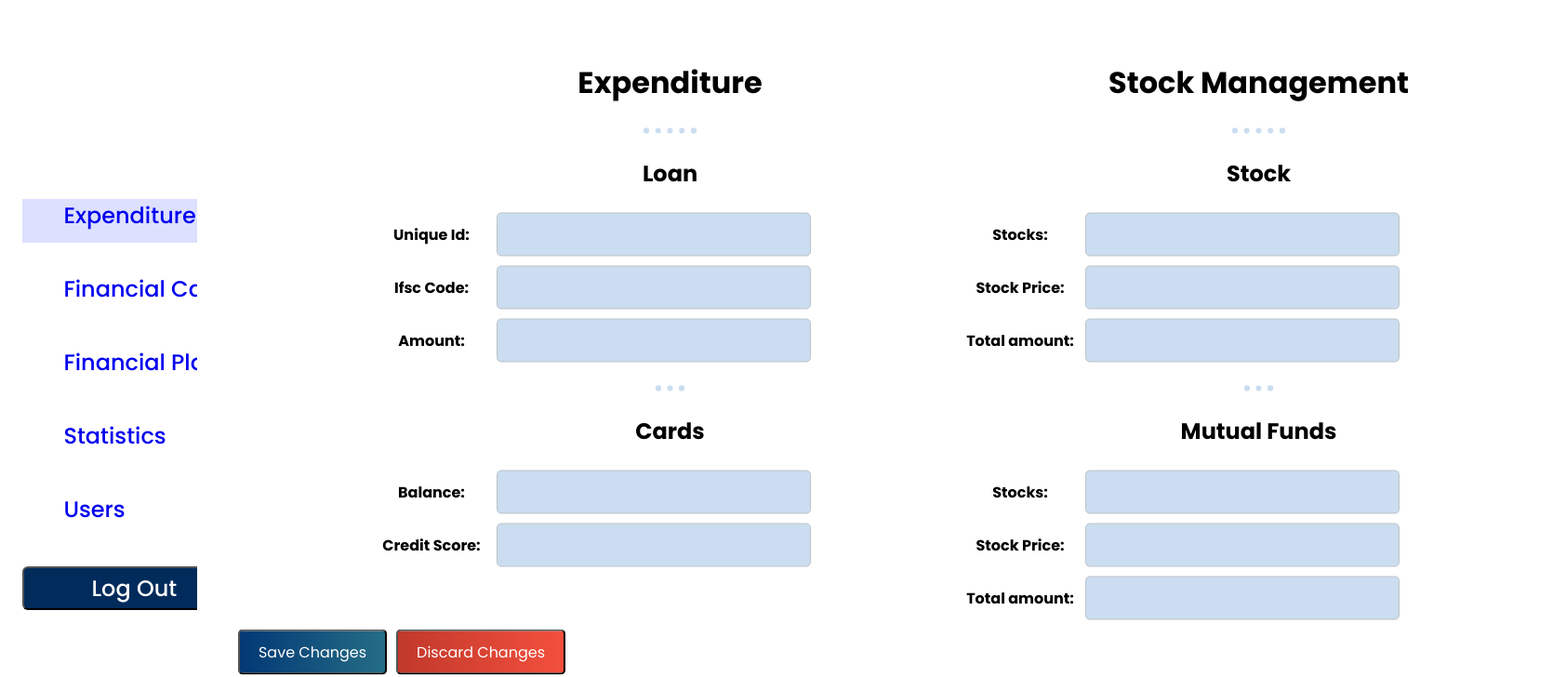
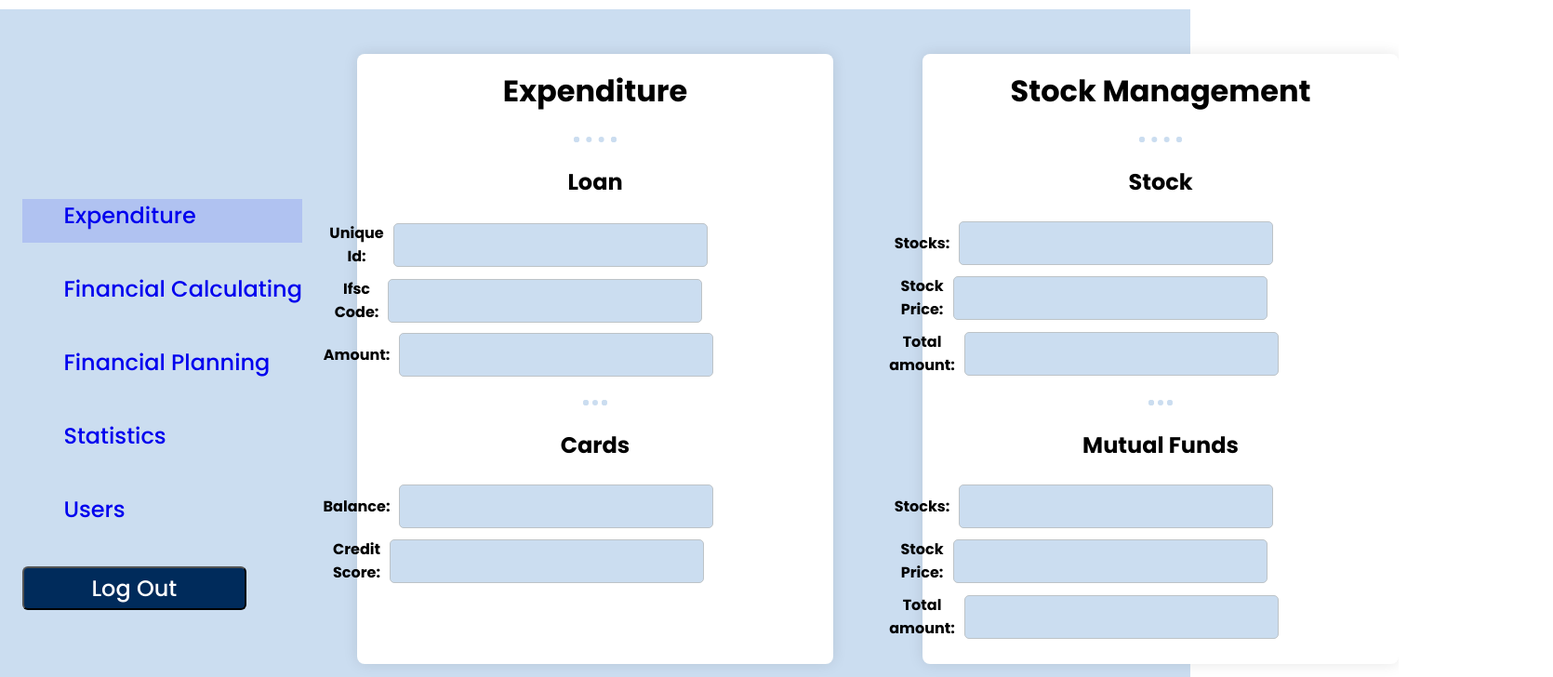
Before and after one commit to murlipatel1/gfg_cloudhackethon, a React (Create React App) app in the folder client_react/: page /expendeture in a window 1280 px wide. Shown: the top 728 px of the page at 93% size, 1670 px wide, since content can reach past the window. Built offline with nearby package versions, Linux system fonts and the light colour scheme; some icons are missing.

Commit message:
css back colour done

```diff
--- a/client_react/src/components/Expendeture/Expendeture.jsx
+++ b/client_react/src/components/Expendeture/Expendeture.jsx
@@ -7,10 +7,10 @@ const Expendeture = () => {
       <SideBar active={"expendeture"} />
       <div className="container-exp">
         <div className="containere">
-          <div className="ajubaju">
-            <div className="">
+          <div className="ajubaju3">
+            <div className="expendeturecontainer">
               <h1>Expenditure</h1>
-              <hr className="myhr" />
+              <hr className="myhr"/>
               <div>
                 <h2>Loan</h2>
                 <br />
@@ -44,7 +44,7 @@ const Expendeture = () => {
                 </div>
               </div>
             </div>
-            <div className="">
+            <div className="expendeturecontainer">
               <h1>Stock Management</h1>
 
               <hr className="myhr" />
@@ -83,7 +83,7 @@ const Expendeture = () => {
               </div>
             </div>
           </div>
-          <div className="sub-container">
+          <div className="sub-container buttonalignment">
             <button className="change-password">Save Changes</button>
             <button className="delete-account">Discard Changes</button>
           </div>
--- a/client_react/src/components/Expendeture/expendeture.css
+++ b/client_react/src/components/Expendeture/expendeture.css
@@ -8,33 +8,58 @@
 
 .body2e {
   /* min-height: 80vh; */
+  width: 0;
+  height: 0;
   margin: 0;
   box-sizing: border-box;
   padding: 0;
   font-family: "Poppins", sans-serif;
+  /* box-shadow: 0 0 20px rgba(0, 0, 0, 0.1); */
+  background-color: rgb(172, 41, 41);
+
+}
+.container-exp{
+
   background-color: #cbddf0;
-  box-shadow: 0 0 20px rgba(0, 0, 0, 0.1);
 }
 
 .containere {
-  width: 80%;
-  max-width: 600px;
+  /* width: max-content; */
+  /* width: 80%; */
+  /* max-width: 600px; */
   /* height: 600px; */
   /* padding: 20px; */
-  background-color: #fff;
-  border-radius: 10px;
+  /* background-color: #b73333; */
+  /* border-radius: 10px; */
   /* box-shadow: 0 0 20px rgba(0, 0, 0, 0.1); */
   text-align: center;
-  position: absolute;
-  top: 50%;
-  left: 40%;
-  transform: translate(-50%, -50%);
+  top: 45%;
+  left: 55%;
+  /* transform: translate(-50%, -50%); */
   /* scroll-behavior: smooth; */
   /* overflow-y: scroll; */
 }
 
+.ajubaju3 {
+  margin-left: 20rem;
+  display: flex;
+  flex-direction: row;
+}
+
+.expendeturecontainer{
+  background-color: #fff;
+  padding: 1rem;
+  box-shadow: 0 0 1rem rgba(0, 0, 0, 0.1);
+  border-radius: 0.5rem;
+  width: 30rem;
+  margin-left: 4rem;
+  margin-right: 2rem;
+  margin-bottom: 3rem;
+  margin-top: 3rem;
+
+}
 .top1 {
-  margin-top: 32rem;
+  margin-top: 30rem;
 }
 
 .myhr {
@@ -51,6 +76,7 @@
   width: 3%;
   margin: 25px auto;
 }
+
 .sub-container {
   margin-right: 10rem;
   margin-bottom: 10px;
@@ -84,6 +110,10 @@ button {
   border-radius: 5px;
   cursor: pointer;
   font-size: 1rem;
+}
+
+.buttonalignment{
+  margin-left: 25rem;
 }
 
 @media only screen and (max-width: 480px) {
--- a/client_react/src/components/Finance Planning/Plan.jsx
+++ b/client_react/src/components/Finance Planning/Plan.jsx
@@ -8,7 +8,7 @@ const Plan = () => {
       <SideBar active={"plan"} />
       <div className="body2p html1">
         <div className="containerp">
-          <div className="ajubaju top2">
+          <div className="ajubaju2 top2">
             <div className="calculatorp">
               <h2>🏍️Two-Wheeler</h2>
               <form>
@@ -46,7 +46,7 @@ const Plan = () => {
               </form>
             </div>
           </div>
-          <div className="ajubaju top2">
+          <div className="ajubaju2 top2">
             <div className="calculatorp hhome">
               <h2>🏠Home</h2>
               <form>
--- a/client_react/src/components/Finance Planning/plan.css
+++ b/client_react/src/components/Finance Planning/plan.css
@@ -32,6 +32,7 @@
   justify-content: center;
   align-items: center;
   max-height: auto;
+
   /* margin-top: 5rem; */
 }
 
@@ -41,8 +42,14 @@
   box-shadow: 0 0 1rem rgba(0, 0, 0, 0.1);
   border-radius: 0.5rem;
   width: 30rem;
-  margin-right: 2rem;
+  margin-right: 4rem;
   margin-bottom: 3rem;
+}
+
+.ajubaju2 {
+  margin-left: 14rem;
+  display: flex;
+  flex-direction: row;
 }
 
 .hhome {
--- a/client_react/src/components/User Detail/User.jsx
+++ b/client_react/src/components/User Detail/User.jsx
@@ -15,7 +15,7 @@ const User = () => {
   return (
     <>
       <SideBar active={"users"} />
-      <div>
+      <div className="body4">
         <div className="user-container">
           <h1>User Profile</h1>
           <div className="sub-container1">
@@ -48,7 +48,7 @@ const User = () => {
             <div className="modal">
               <div className="modal-content">
                 <span className="close" onClick={handleCloseModal}>
-                  {/* &times; */}
+                  &times;
                 </span>
                 <div class="notifications-container">
                   <span className="notification-message">
--- a/client_react/src/components/User Detail/user.css
+++ b/client_react/src/components/User Detail/user.css
@@ -6,7 +6,7 @@
 .body4 {
   box-sizing: border-box;
   /* margin: 0; */
-  margin-bottom: 20px;
+  /* margin-bottom: 20px; */
   /* padding: 0; */
   font-family: "Poppins", sans-serif;
   background-color: #cbddf0;
@@ -14,8 +14,8 @@
 
 .user-container {
   margin: 5px auto;
-  width: 80%;
-  max-width: 800px;
+  /* width: 80%; */
+  max-width: 50rem;
   /* max-height: 900px; */
   /* padding: 20px; */
   /* background-color: #cbddf0; */
@@ -23,9 +23,9 @@
   border-radius: 10px;
   box-shadow: 0 0 20px rgba(0, 0, 0, 0.1);
   text-align: center;
-  position: absolute;
-  top: 5%;
-  left: 30%;
+  /* position: absolute; */
+  /* top: 5%; */
+  /* left: 30%; */
   /* transform: translate(-50%, -50%); */
 }
 
@@ -103,8 +103,8 @@ button {
 
 .notification {
   position: absolute;
-  top: -10px;
-  right: -10px;
+  top: -0px;
+  right: 27rem;
   background-color: #3498db;
   color: #fff;
   padding: 10px;
@@ -185,6 +185,7 @@ button {
 
 .preference-options {
   display: flex;
+  flex-direction: row;
   align-items: center;
   padding-top: 15px;
   text-align: left;
@@ -256,9 +257,9 @@ button {
 }
 
 .close {
-  position: absolute;
-  top: 0;
-  right: 0;
+  position:absolute;
+  top: -30px;
+  right: 23rem;
   padding: 10px;
   cursor: pointer;
   /* chnages made here */
--- a/client_react/src/components/login and signup/login.css
+++ b/client_react/src/components/login and signup/login.css
@@ -207,7 +207,7 @@
   text-align: center;
   margin-top: 25px;
 }
-.container #flip {
+.containerl #flip {
   display: none;
 }
 @media (max-width: 730px) {
```
